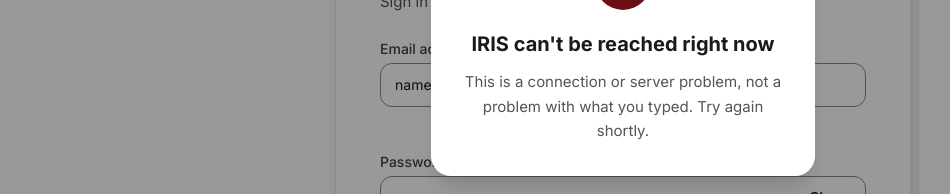
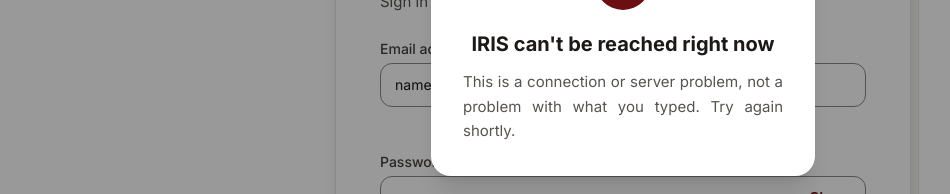
Before and after one commit to moisturicer/IRIS, a React (Vite) app in the folder frontend/: page /login in a window 1280 px wide. Both pictures are taken after typing "name@example.com", "Sample123" into the empty fields and a click on the button "Sign in". Shown: the part 351-545 px from the top of the page, without its empty margins (17-967 px from the left). Built offline with nearby package versions, Linux system fonts and the light colour scheme; no server answers.

Commit message:
feat(IR-1327): justify the sign-in pop-ups' messages
Both messages now take text-justified, as DESIGN.md's rule for reading text asks; the title stays centred and the last line left.

```diff
--- a/frontend/src/components/auth/AccountLockedModal.tsx
+++ b/frontend/src/components/auth/AccountLockedModal.tsx
@@ -78,7 +78,7 @@ export function AccountLockedModal({ open, onClose, lock, returnTo }: AccountLoc
         <h2 id={titleId} className="text-title font-bold text-stone-900">
           Account Locked
         </h2>
-        <p id={descriptionId} className="mt-3 text-body text-stone-600 leading-relaxed">
+        <p id={descriptionId} className="mt-3 text-body text-stone-600 leading-relaxed text-justified">
           {lock.by === "admin" ? (
             <>
               An administrator has locked this account, and it stays locked until they unlock it, so
--- a/frontend/src/components/auth/EntryErrorDialog.tsx
+++ b/frontend/src/components/auth/EntryErrorDialog.tsx
@@ -60,7 +60,7 @@ export function EntryErrorDialog({ error, onClose, returnTo }: EntryErrorDialogP
         <h2 id={titleId} className="text-title font-bold text-stone-900">
           {error.title}
         </h2>
-        <div id={descriptionId} className="mt-3 text-body text-stone-600 leading-relaxed">
+        <div id={descriptionId} className="mt-3 text-body text-stone-600 leading-relaxed text-justified">
           {error.body}
         </div>
       </div>
```
Also changed, not shown: 1 other file (tests, documents, lock files or other folders).
